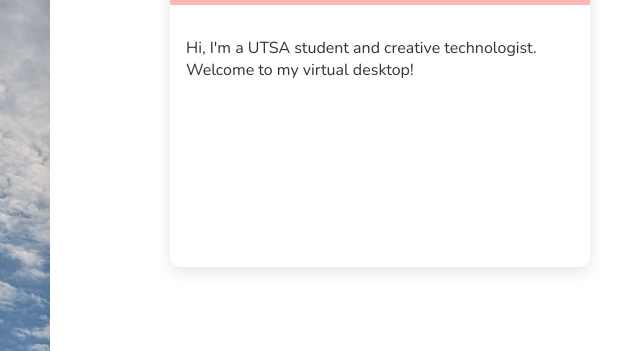
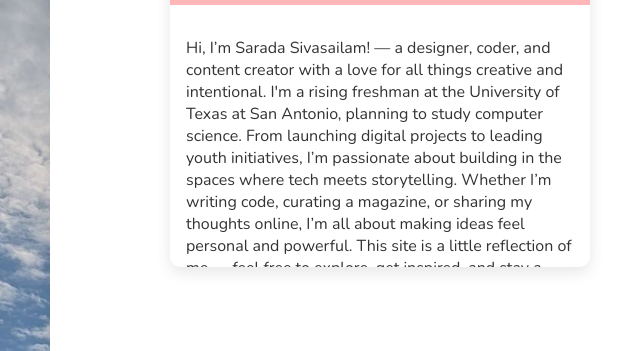
Before and after one commit to sarada-sivasailam/sarada-sivasailam.github.io, a plain HTML site: page index.html in a window 1280 px wide. Both pictures are taken after a click on the element "About". Shown: the part 203-554 px from the top of the page, 0-635 px from the left. Drawn offline with nearby package versions, Linux system fonts and the light colour scheme.

Commit message:
Update index.html

```diff
--- a/index.html
+++ b/index.html
@@ -41,7 +41,9 @@
           </div>
         </div>
         <div class="window-content">
-          <p>Hi, I'm a UTSA student and creative technologist. Welcome to my virtual desktop!</p>
+          <p>Hi, I’m Sarada Sivasailam! — a designer, coder, and content creator with a love for all things creative and intentional. I'm a rising freshman at the University of Texas at San Antonio, planning to study computer science. From launching digital projects to leading youth initiatives, I’m passionate about building in the spaces where tech meets storytelling. Whether I’m writing code, curating a magazine, or sharing my thoughts online, I’m all about making ideas feel personal and powerful. This site is a little reflection of me — feel free to explore, get inspired, and stay a while.
+
+</p>
         </div>
       </div>
 
```
